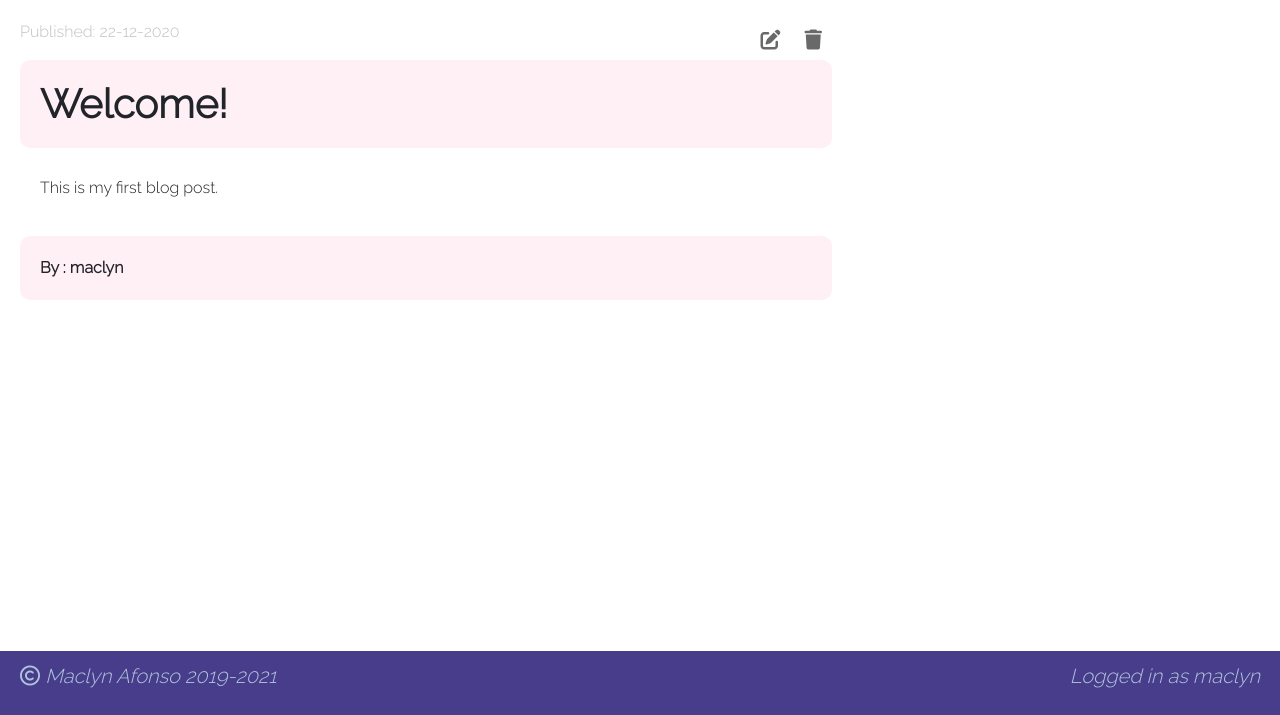
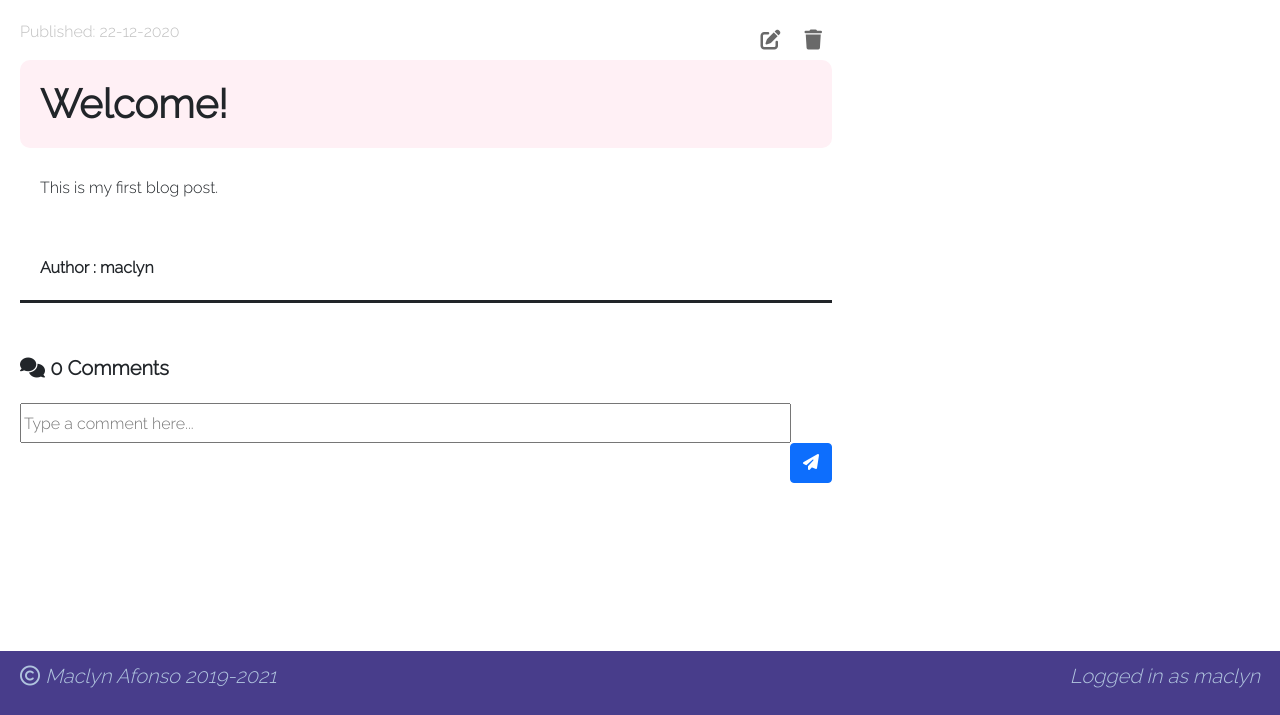
Before and after one commit to maclyn02/DjangoBloggingApp, a Django app: page /post/1/ in a window 1280 px wide. Shown: the part 85-800 px from the top of the page. Run offline with Django 3.2, Linux system fonts and the light colour scheme; a user stored in the database is signed in; data comes from the database, SQL or seed files in the repository; both versions use the stored data as it was after the commit; data that the repository does not hold is empty; some libraries are stand-ins or nearby versions.

Commit message:
added functionality to add and remove comments and delete the posts

```diff
--- a/blog/models.py
+++ b/blog/models.py
@@ -16,3 +16,21 @@ class Post(models.Model):
     # Create string representation -> when you try to print a class, it will print the title instead
     def __str__(self):
         return str(f"{self.title} by {self.author}")
+
+
+class Comment(models.Model):
+    post = models.ForeignKey('blog.Post', on_delete=models.CASCADE)
+    author = models.ForeignKey('auth.User', on_delete=models.CASCADE)
+    text = models.TextField()
+    created_date = models.DateTimeField(default=timezone.now)
+    likes = models.IntegerField(default=0)
+    dislikes = models.IntegerField(default=0)
+
+    def __str__(self):
+        return str(f"{self.text}")
+
+    def like(self):
+        self.likes = self.likes + 1
+
+    def dislike(self):
+        self.dislikes = self.dislikes + 1
--- a/blog/static/css/style.css
+++ b/blog/static/css/style.css
@@ -73,10 +73,15 @@ body a{
     width: 100%;
 }
 
-.details-title, .details-author{
+.details-title{
     background-color: lavenderblush;
     border-radius: 10px;
     font-weight: bold;
+}
+.details-author{
+    font-weight: bold;
+    border-bottom: solid;
+    margin-bottom: 50px;
 }
 
 .details-title, .details-text, .details-author{
@@ -120,3 +125,50 @@ body a{
     border-radius: 20px;
     font-size: 20px;
 }
+
+.comment-header{
+    font-size: 20px;
+    font-weight: bold;
+}
+
+.comment-body div{
+    padding: 10px 10px 10px 10px;
+}
+
+.comment-body{
+    background-color: aliceblue;
+    margin-bottom: 10px;
+    border-radius: 10px;
+}
+
+.comment-body .like{
+    margin: 10px;
+    color: darkcyan;
+}
+
+.comment-body .dislike{
+    margin: 10px;
+    color: brown;
+}
+
+.comment-body .delete{
+    margin: 10px;
+    color: black;
+}
+
+.comment-date, .comment-author{
+    font-weight: bolder;
+}
+
+.comment-form{
+    margin-top: 20px;
+}
+
+.comment-form input{
+    width: 95%;
+    height: 40px;
+}
+.comment-form button{
+    float: right;
+    height: 40px;
+}
--- a/blog/templates/blog/post_details.html
+++ b/blog/templates/blog/post_details.html
@@ -24,6 +24,30 @@
         </div>
         <h1 class="details-title">{{ post_details.title }}</h1>
         <p class="details-text">{{ post_details.text | linebreaksbr }}</p>
-        <p class="details-author">By : {{ post_details.author }}</p>
+        <p class="details-author">Author : {{ post_details.author }}</p>
+        <div class="comments-container">
+            <span class="comment-header"><i class="fas fa-comments"></i> {{ comments|length }} Comments</span>
+            {% for comment in comments %}
+                <div class="comment-body">
+                    <div class="comment-date">{{ comment.created_date|date:'d-m-Y' }}</div>
+                    <div class="comment-author">{{ comment.author }}</div>
+                    <div>{{ comment.text }}</div>
+                    <div>
+                        <a href="{% url 'like_comment' primary_key=post_details.pk comment_key=comment.id %}" class="like"><i class="fas fa-thumbs-up"></i> {{ comment.likes }}</a>
+                        <a href="{% url 'dislike_comment' primary_key=post_details.pk comment_key=comment.id %}" class="dislike"><i class="fas fa-thumbs-down"></i> {{ comment.dislikes }}</a>
+                        <a href="{% url 'delete_comment' primary_key=post_details.pk comment_key=comment.id %}" class="delete"><i class="fas fa-trash"></i></a>
+                    </div>
+                </div>
+            {% endfor %}
+            {% if user.is_authenticated %}
+                <div class="comment-form">
+                    <form action="{% url 'comment_create' primary_key=post_details.pk %}" method="post">
+                        {% csrf_token %}
+                        <input type="text" name="text" placeholder="Type a comment here...">
+                        <button type="submit" class="btn btn-primary"><i class="fas fa-paper-plane"></i></button>
+                    </form>
+                </div>
+            {% endif %}
+        </div>
     </div>
 {% endblock %}
--- a/blog/urls.py
+++ b/blog/urls.py
@@ -13,5 +13,11 @@ urlpatterns = [
 
     path('accounts/login/', auth_views.LoginView.as_view(template_name='blog/login.html'), name='login'),
     path('accounts/logout/', auth_views.LogoutView.as_view(), name='logout'),
-    path('accounts/profile/', views.post_list, name='post_list')
+    path('accounts/profile/', views.post_list, name='post_list'),
+
+    path('post/<int:primary_key>/comment/', views.comment_create, name='comment_create'),
+    path('post/<int:primary_key>/comment/<int:comment_key>/like', views.like_comment, name='like_comment'),
+    path('post/<int:primary_key>/comment/<int:comment_key>/dislike', views.dislike_comment, name='dislike_comment'),
+    path('post/<int:primary_key>/comment/<int:comment_key>/delete', views.delete_comment, name='delete_comment'),
+
 ]
--- a/blog/views.py
+++ b/blog/views.py
@@ -1,8 +1,8 @@
 from django.contrib.auth.decorators import login_required
 from django.shortcuts import render, get_object_or_404, redirect
 from django.utils import timezone
-from .add_form import PostForm
-from .models import Post
+from .add_form import PostForm, CommentForm
+from .models import Post, Comment
 
 
 # Create your views here.
@@ -24,8 +24,10 @@ def post_draft_list(request):
 
 def post_details(request, primary_key):
     post = get_object_or_404(Post, pk=primary_key)
+    comments = Comment.objects.filter(post=primary_key).order_by('-created_date')
     post_for_front_end = {
-        'post_details': post
+        'post_details': post,
+        'comments': comments
     }
     return render(request, 'blog/post_details.html', post_for_front_end)
 
@@ -54,7 +56,7 @@ def post_new(request):
 def post_publish(request, primary_key):
     # Find the post using primary_key
     post = get_object_or_404(Post, pk=primary_key)
-    post.published_date = timezone.now()
+    post.publish()
     post.save()
     return redirect('post_list')
 
@@ -82,5 +84,45 @@ def post_edit(request, primary_key):
 
 
 @login_required
-def post_delete(request):
-    pass
+def comment_create(request, primary_key):
+    post = get_object_or_404(Post, pk=primary_key)
+    if request.method == 'POST':
+        print(request.POST)
+        form = CommentForm(request.POST)
+        if form.is_valid():
+            comment = form.save(commit=False)
+            comment.post = post
+            comment.author = request.user
+            comment.save()
+        else:
+            print('failed validation')
+
+    return redirect('post_details', primary_key=primary_key)
+
+
+def like_comment(request, primary_key, comment_key):
+    comment = get_object_or_404(Comment, pk=comment_key)
+    comment.like()
+    comment.save()
+    return redirect('post_details', primary_key=primary_key)
+
+
+def dislike_comment(request, primary_key, comment_key):
+    comment = get_object_or_404(Comment, pk=comment_key)
+    comment.dislike()
+    comment.save()
+    return redirect('post_details', primary_key=primary_key)
+
+
+@login_required
+def delete_comment(request, primary_key, comment_key):
+    comment = get_object_or_404(Comment, pk=comment_key)
+    comment.delete()
+    return redirect('post_details', primary_key=primary_key)
+
+
+@login_required
+def post_delete(request, primary_key):
+    post = get_object_or_404(Post, pk=primary_key)
+    post.delete()
+    return redirect('post_list')
```
Also changed, not shown: blog/add_form.py (+7 -1 lines), blog/migrations/0002_comment.py (added), db.sqlite3.
